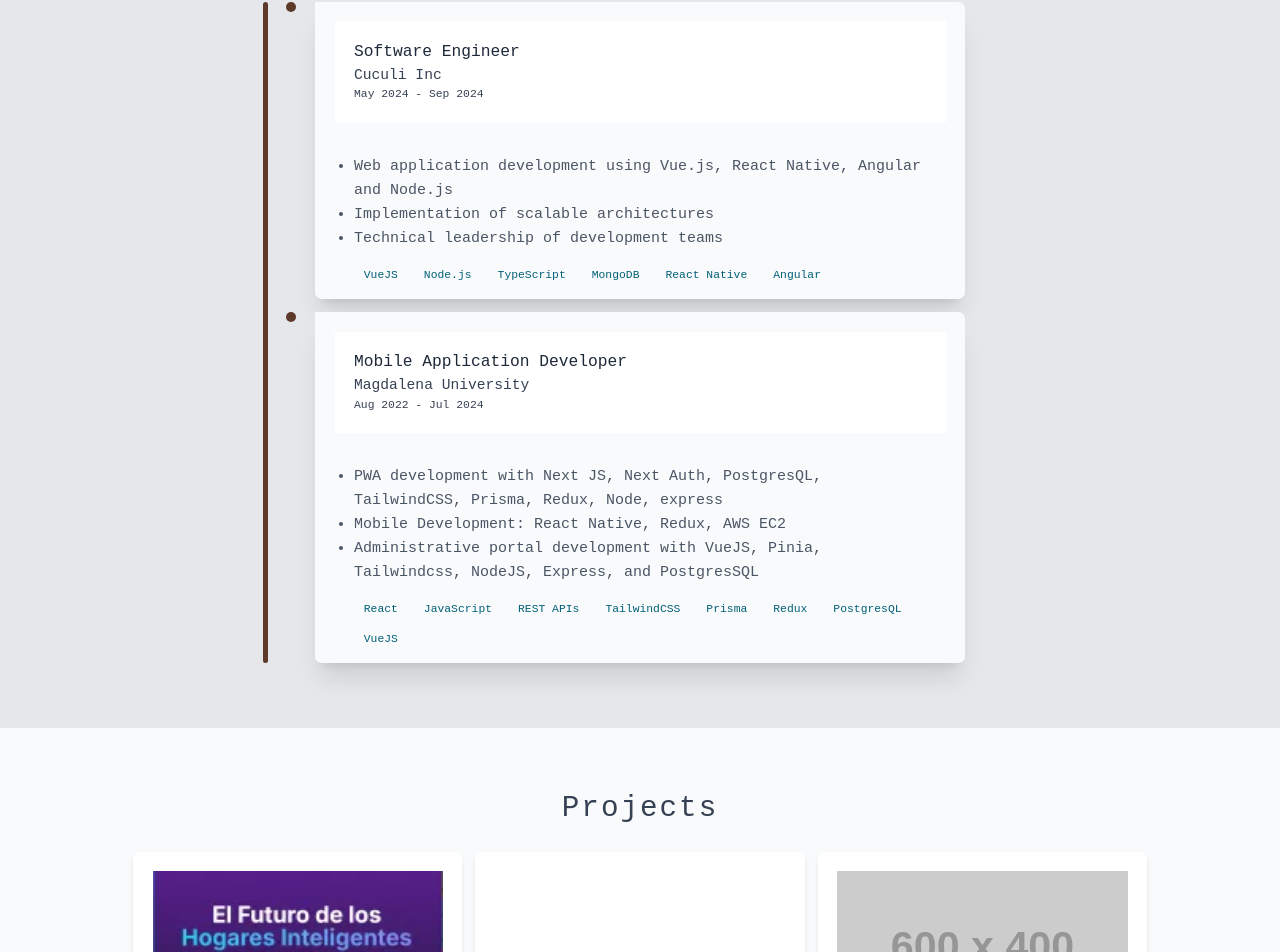
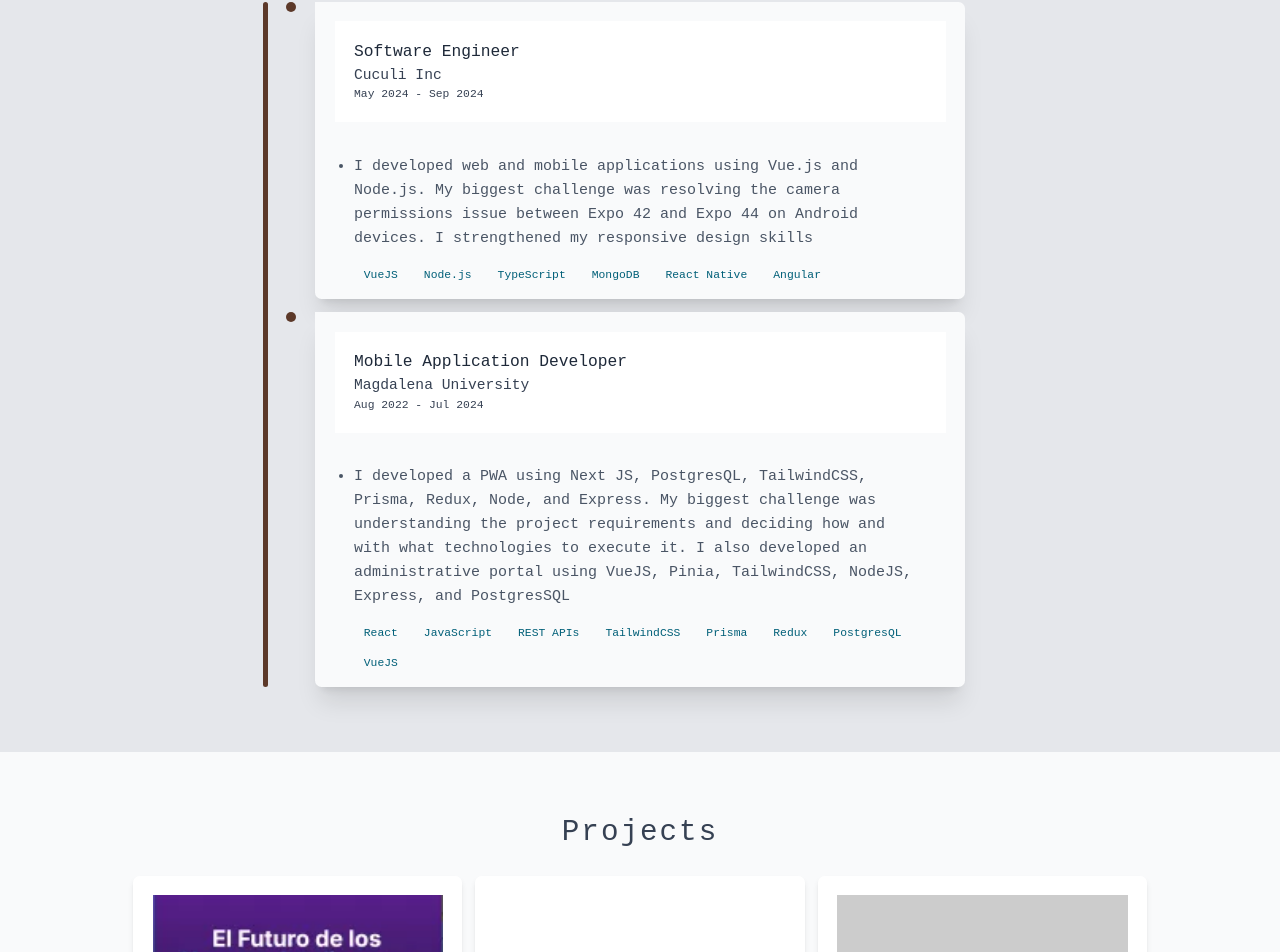
Before and after one commit to Ender-osur/Ender-osur.dev, a Vue app: page /home in a window 1280 px wide. Shown: the part 977-1929 px from the top of the page. Built offline with nearby package versions, Linux system fonts and the light colour scheme; grey boxes are pictures that could not be loaded.

Commit message:
fix(experienceInfo): writing the correct information

```diff
--- a/src/components/HeroSection.vue
+++ b/src/components/HeroSection.vue
@@ -165,7 +165,9 @@ const face = 'face.webp';
   }
 }
 
-.hi, .iam, svg path {
+.hi,
+.iam,
+svg path {
   transform: translateZ(0);
   backface-visibility: hidden;
   perspective: 1000px;
--- a/src/i18n/index.ts
+++ b/src/i18n/index.ts
@@ -23,14 +23,14 @@ const messages = {
         title: 'Software Engineer',
         company: 'Cuculi Inc',
         period: 'May 2024 - Sep 2024',
-        description:  "Web application development using Vue.js, React Native, Angular and Node.js; Implementation of scalable architectures; Technical leadership of development teams",
+        description: "I developed web and mobile applications using Vue.js and Node.js. My biggest challenge was resolving the camera permissions issue between Expo 42 and Expo 44 on Android devices. I strengthened my responsive design skills",
         technologies: ['VueJS', 'Node.js', 'TypeScript', 'MongoDB','React Native', 'Angular'],
       },
       exp2: {
         title: 'Mobile Application Developer',
         company: 'Magdalena University',
         period: 'Aug 2022 - Jul 2024',
-        description: "PWA development with Next JS, Next Auth, PostgresQL, TailwindCSS, Prisma, Redux, Node, express; Mobile Development: React Native, Redux, AWS EC2; Administrative portal development with VueJS, Pinia, Tailwindcss, NodeJS, Express, and PostgresSQL",
+        description: "I developed a PWA using Next JS, PostgresQL, TailwindCSS, Prisma, Redux, Node, and Express. My biggest challenge was understanding the project requirements and deciding how and with what technologies to execute it. I also developed an administrative portal using VueJS, Pinia, TailwindCSS, NodeJS, Express, and PostgresSQL",
         technologies: ['React', 'JavaScript', 'REST APIs', 'TailwindCSS', 'Prisma', 'Redux', 'PostgresQL', 'VueJS'],
       },
     },
@@ -94,14 +94,14 @@ const messages = {
         title: 'Ingeniero de Software',
         company: 'Cuculi Inc',
         period: 'May 2024 - Sep 2024',
-        description:  "Desarrollo de aplicaciones web utilizando Vue.js y Node.js; Implementación de arquitecturas escalables; Liderazgo técnico de equipo de desarrollo",
+        description:  "Estuve desarrollando para aplicaciones web y mobile utilizando Vue.js y Node.js; Mi mayor reto fue resolver el breaking change entre expo 42 y expo 44 con los permisos de camara en dispositivos android; Fortalecí mis habilidades para realizar diseños responsivos",
         technologies: ['Vue.js', 'Node.js', 'TypeScript', 'MongoDB'],
       },
       exp2: {
         title: 'Desarrollador de aplicaciones móviles',
         company: 'Universidad del Magdalena',
         period: 'Ago 2022 - Jul 2024',
-        description: "Desarrollo de PWA con Next JS, Next Auth, PostgresQL, TailwindCSS, Prisma, Redux, Docker, Node, Express; Desarrollo móvil: React Native, Redux, AWS EC2; Desarrollo de portal administrativo con VueJS, Pinia, TailwindCSS, NodeJS, Express y PostgresSQL",
+        description: "Realicé el desarrollo de un PWA con Next JS, PostgresQL, TailwindCSS, Prisma, Redux, Node, Express; Mi mayor reto fue entender los requerimientos del proyecto y decidir cómo y con qué tecnologías realizarlo; También desarrollé de portal administrativo con VueJS, Pinia, TailwindCSS, NodeJS, Express y PostgresSQL",
         technologies: ['React', 'JavaScript', 'CSS3', 'REST APIs'],
       },
     },
```
